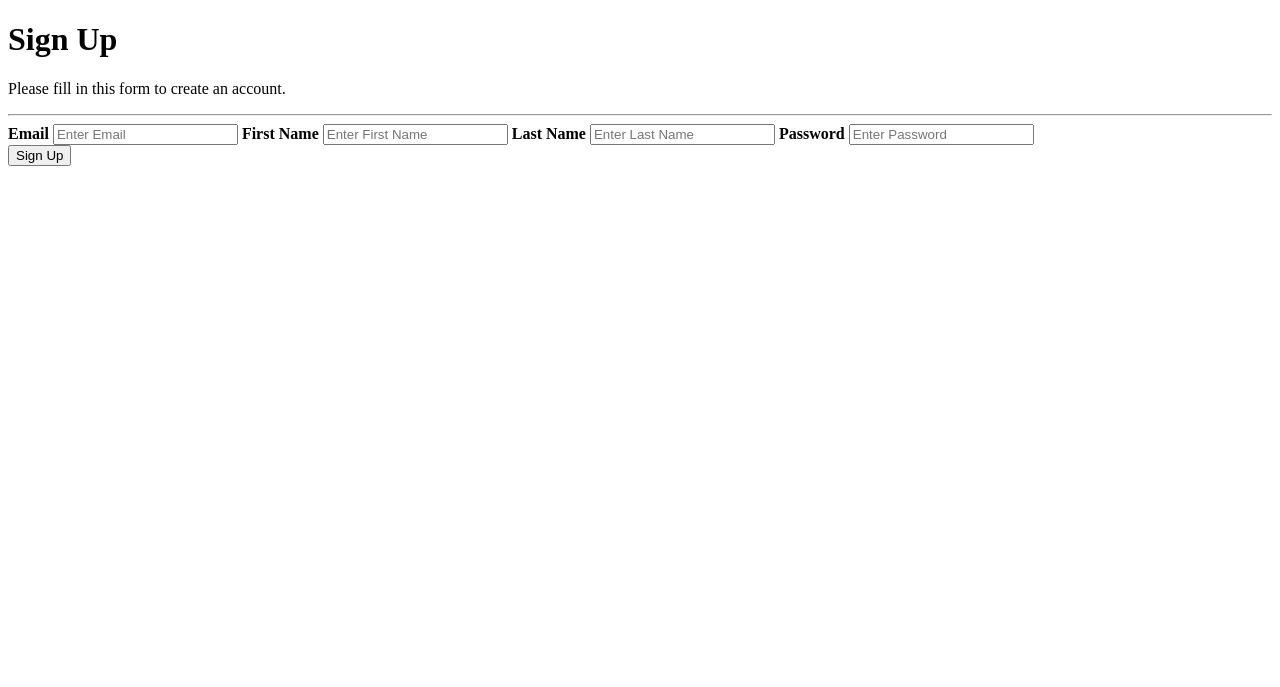
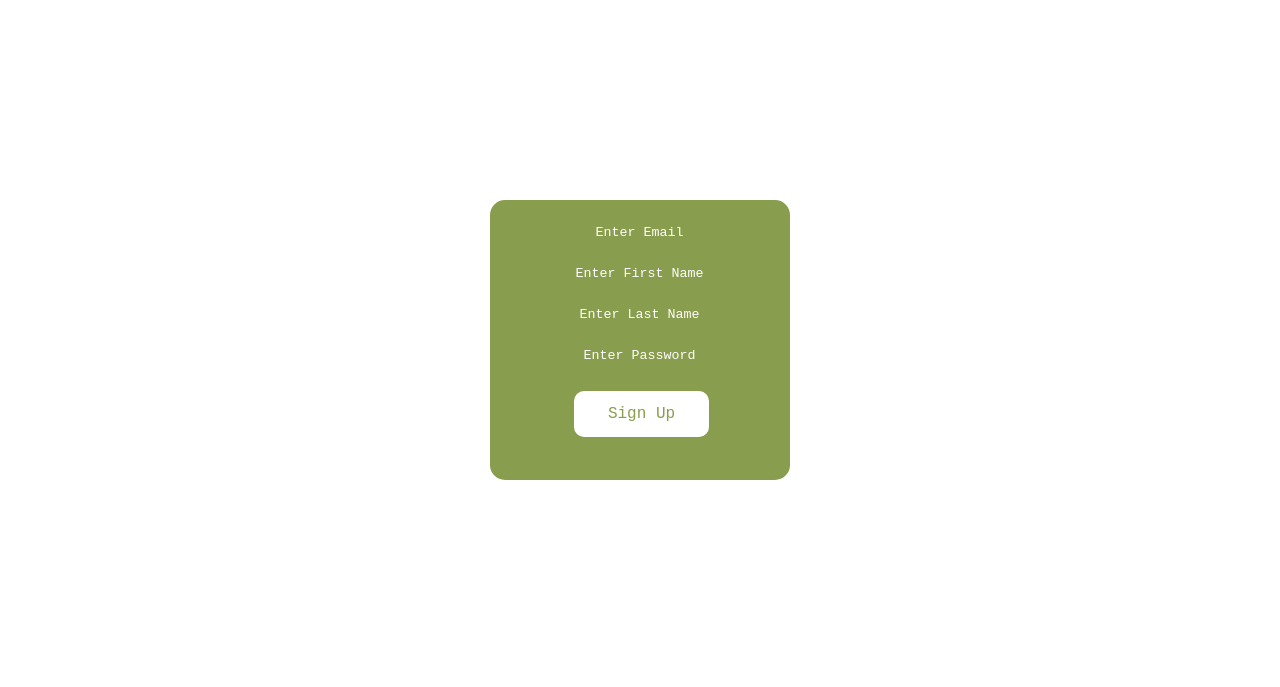
Before and after one commit to akhil484/Slot-Machine, a Django app: page /sign_up/ in a window 1280 px wide. Shown: the top 687 px of the page. Run offline with Django 5.2, Linux system fonts and the light colour scheme.

Commit message:
added styling to login signup forms and to show errors

```diff
--- a/base/views.py
+++ b/base/views.py
@@ -129,7 +129,7 @@ def login_view(request):
             login(request, user)
             return HttpResponse(json.dumps({'success': True}))
         else:
-            return HttpResponse(json.dumps({'success': False}))
+            return HttpResponse(json.dumps({'success': False, 'msg':'Please user correct Email and Password'}))
     return render(request, "base/login.html")
 
 
--- a/myproject/settings.py
+++ b/myproject/settings.py
@@ -124,6 +124,8 @@ USE_TZ = True
 # https://docs.djangoproject.com/en/5.0/howto/static-files/
 
 STATIC_URL = 'static/'
+STATICFILES_DIRS = (os.path.join((BASE_DIR), "static"),)
+STATIC_ROOT = os.path.join(BASE_DIR, "staticfiles")
 
 # Default primary key field type
 # https://docs.djangoproject.com/en/5.0/ref/settings/#default-auto-field
--- /dev/null
+++ b/static/base/css/signup.css
@@ -0,0 +1,57 @@
+.container{
+    display: flex;
+    flex-direction: column;
+    align-items: center;
+    justify-content: center;
+    height: 85vh;
+}
+
+.signup-box{
+    display: flex;
+    flex-direction: column;
+    justify-content: space-between;
+    align-items: center;
+    width: 300px;
+    height: 280px;
+    background-color: #899d4e;
+    border-radius: 15px;
+
+}
+
+.signupbtn {
+    display: inline-block;
+    height: 32px;
+    width: 135px;
+    border: 1px;
+    border-radius: 10px;
+    background: white;
+    text-align: center;
+    padding-top: 14px;
+    text-decoration: none;
+    color: #899d4e;
+    font-family: 'Courier New';
+    margin-left: 84px;
+    margin-top: 27px;
+}
+
+.inp_txt {
+    background-color: #899d4e;
+    outline: none;
+    border: none;
+    width: 295px;
+    margin-top: 24px;
+    color: white;
+    text-align: center;
+    font-family: 'Courier New';
+}
+
+.inp_txt::placeholder {
+    text-align: center;
+    color: white;
+    font-family: 'Courier New';
+}
+
+.error_msg{
+    color: red;
+    font-family: 'Courier New';
+}
--- a/templates/base/signup.html
+++ b/templates/base/signup.html
@@ -1,39 +1,38 @@
 <!DOCTYPE html>
 <html>
-
+    <head>
+        <link href="/static/base/css/signup.css" rel="stylesheet">
+    </head>
 <body>
-
-<div class="modal">
-
-  <form class="modal-content" id="signup_frm" action="">
-    <div class="container">
-      <h1>Sign Up</h1>
-      <p>Please fill in this form to create an account.</p>
-      <hr>
-      <label for="email"><b>Email</b></label>
-      <input type="text" placeholder="Enter Email" id="email_id" name="email" required>
 
 
 
-      <label for="first_name"><b>First Name</b></label>
-      <input type="text" placeholder="Enter First Name" id="first_name" name="first_name" required>
+<div class="container">
+    <div class="signup-box">
+        <form class="modal-content" id="signup_frm" action="">
+            <div class="text-inputs">
+                <input type="text" placeholder="Enter Email" id="email_id" class="inp_txt" name="email" required>
+                <input type="text" placeholder="Enter First Name" id="first_name" class="inp_txt" name="first_name" required>
+                <input type="text" placeholder="Enter Last Name" id="last_name" class="inp_txt" name="last_name" required>
+                <input type="text" placeholder="Enter Password" id="passwrd" class="inp_txt" name="password" required>
+            </div>
 
-      <label for="last_name"><b>Last Name</b></label>
-      <input type="text" placeholder="Enter Last Name" id="last_name" name="last_name" required>
+            <div class="clearfix">
+                <a href="" class="signupbtn">Sign Up</a>
+            </div>
+        </form>
+    </div>
+    <div>
+        <p class="error_msg"></p>
+    </div>
+</div>
 
-      <label for="password"><b>Password</b></label>
-      <input type="text" placeholder="Enter Password" id="passwrd" name="password" required>
 
-      <div class="clearfix">
-        <button type="button" class="signupbtn">Sign Up</button>
-      </div>
-    </div>
-  </form>
-</div>
 
 <script src="https://ajax.googleapis.com/ajax/libs/jquery/3.7.1/jquery.min.js"></script>
 <script>
 $('.signupbtn').click(function(e){
+    e.preventDefault();
     var emailId = $('#email_id').val();
     var password = $('#passwrd').val();
     var first_name = $('#first_name').val();
@@ -47,10 +46,11 @@ $('.signupbtn').click(function(e){
                 let x = JSON.parse(data);
                 if(x.success)
                 {
+                    $('.error_msg').text('');
                     window.location = '/play/';
                 }
                 else{
-                    console.log(x.msg);
+                    $('.error_msg').text(x.msg);
                 }
 
             },
```
Also changed, not shown: static/base/css/home_page.css (added, +48 -0 lines), static/base/css/login.css (added, +68 -0 lines), static/base/css/slot_machine_page.css (added, +33 -0 lines), templates/base/home.html (+12 -2 lines), templates/base/login.html (+26 -17 lines), templates/base/slot_machine.html (+26 -4 lines), static/base/images/login-bg.png (added), static/base/images/slot.png (added), 1 other file.
